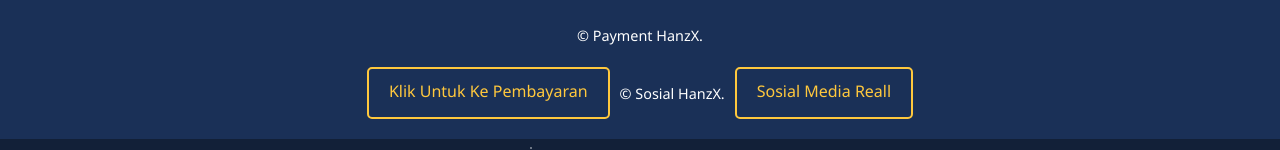
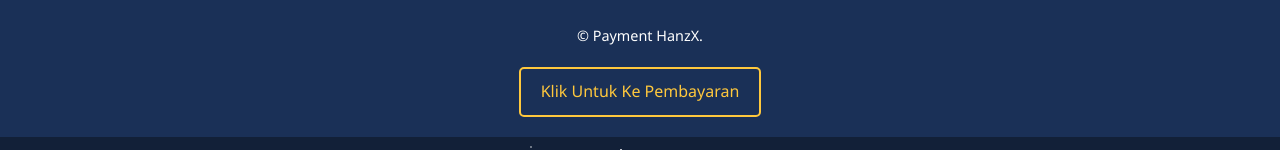
Before and after one commit to Ilham555x/Websiteallpay, a plain HTML site: page index.html in a window 1280 px wide. Shown: the part 200-350 px from the top of the page. Drawn offline with Linux system fonts and the light colour scheme.

Commit message:
Add files via upload

```diff
--- a/index.html
+++ b/index.html
@@ -89,8 +89,6 @@
         <p>&copy; Payment HanzX.</p>
         <div class="nav-buttons">
             <a href="page2.html" class="nav-button">Klik Untuk Ke Pembayaran</a>
-       <p>&copy; Sosial HanzX.</p>
-            <a href="page99.html" class="nav-button">Sosial Media Reall</a>
         </div>
     </footer>
     <section id="contact">
```
